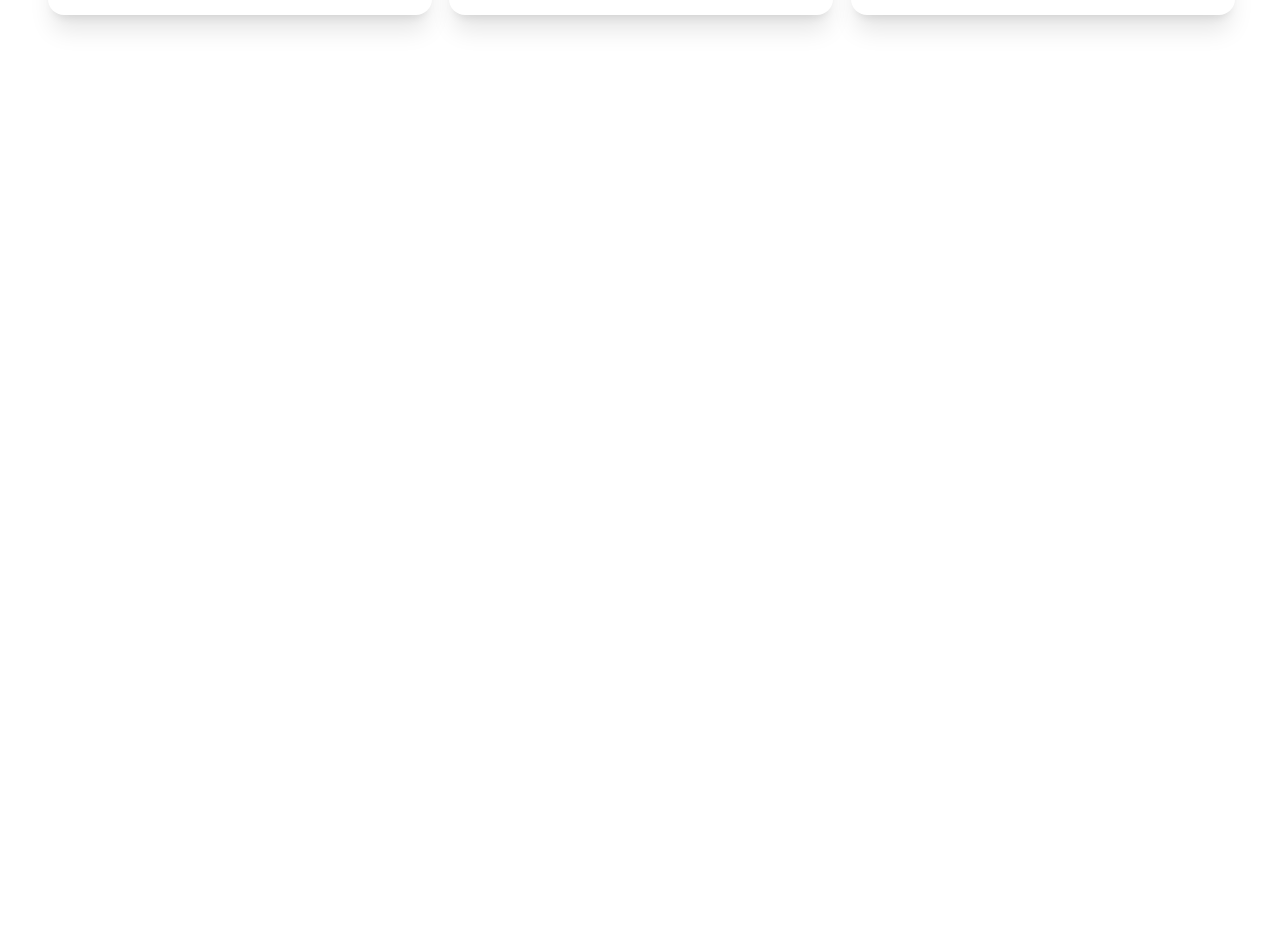
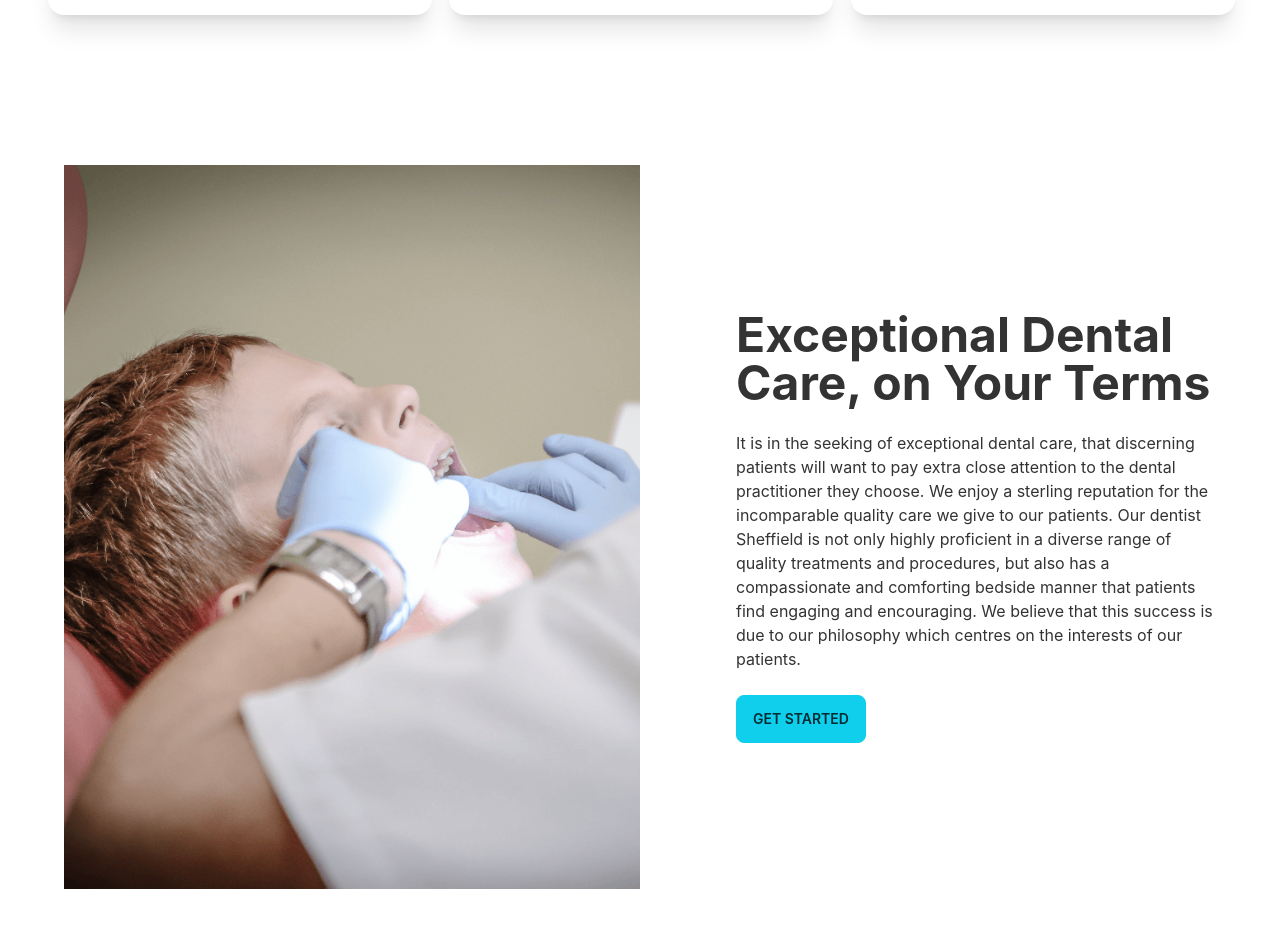
Before and after one commit to meraj191-35-2735/doctors-portal-client, a React (Create React App) app: page / in a window 1280 px wide. Shown: the part 1620-2547 px from the top of the page. Before the commit the page ends 1747 px from the top, so only its background shows below. Built offline with nearby package versions, Linux system fonts and the light colour scheme.

Commit message:
extra care done

```diff
--- /dev/null
+++ b/src/Pages/Home/ExtraCare.js
@@ -0,0 +1,31 @@
+import React from "react";
+import treatment from "../../assets/images/treatment.png";
+
+const ExtraCare = () => {
+  return (
+    <div class="hero min-h-screen ">
+      <div class="hero-content flex-col lg:flex-row">
+        <img className="w-full lg:w-1/2 mr-auto lg:mr-10" src={treatment} />
+        <div className="ml-10">
+          <h1 class="text-5xl font-bold">
+            Exceptional Dental Care, on Your Terms
+          </h1>
+          <p class="py-6">
+            It is in the seeking of exceptional dental care, that discerning
+            patients will want to pay extra close attention to the dental
+            practitioner they choose. We enjoy a sterling reputation for the
+            incomparable quality care we give to our patients. Our dentist
+            Sheffield is not only highly proficient in a diverse range of
+            quality treatments and procedures, but also has a compassionate and
+            comforting bedside manner that patients find engaging and
+            encouraging. We believe that this success is due to our philosophy
+            which centres on the interests of our patients.
+          </p>
+          <button class="btn btn-primary">Get Started</button>
+        </div>
+      </div>
+    </div>
+  );
+};
+
+export default ExtraCare;
--- a/src/Pages/Home/Home.js
+++ b/src/Pages/Home/Home.js
@@ -1,5 +1,6 @@
 import React from "react";
 import Banner from "./Banner";
+import ExtraCare from "./ExtraCare";
 import Info from "./Info";
 import Services from "./Services";
 
@@ -9,6 +10,7 @@ const Home = () => {
       <Banner></Banner>
       <Info></Info>
       <Services></Services>
+      <ExtraCare></ExtraCare>
     </div>
   );
 };
```
